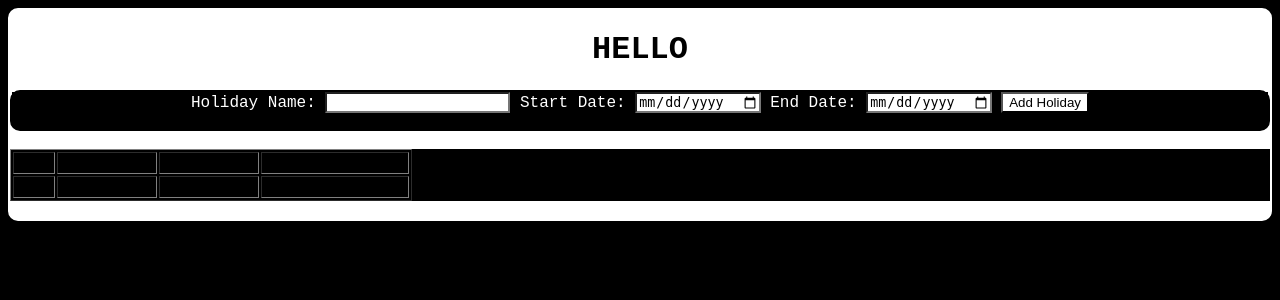
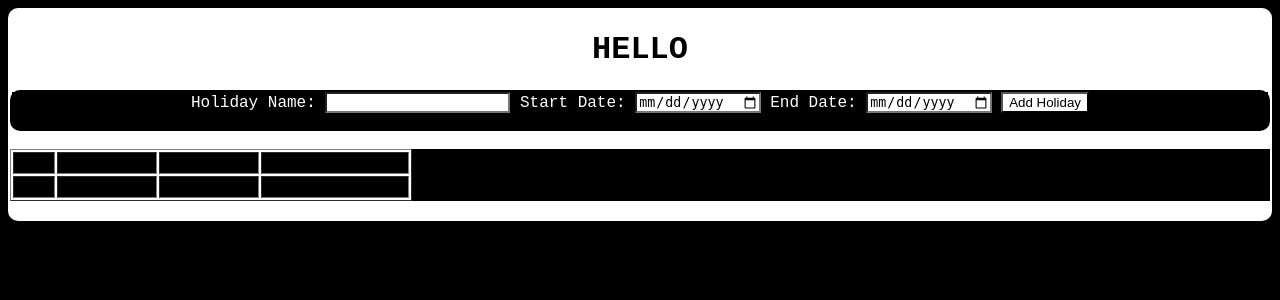
Before and after one commit to JaydenJonathan/Holiday-Tracker-JJO, a Flask app: page / in a window 1280 px wide. Shown: the top 300 px of the page. Run offline with Flask 3, Linux system fonts and the light colour scheme; data comes from the database, SQL or seed files in the repository; both versions use the stored data as it was after the commit.

Commit message:
commit 3

```diff
--- a/templates/index.html
+++ b/templates/index.html
@@ -32,6 +32,9 @@
                 background-color: white;
             }
             button {
+                background-color: white;
+            }
+            table {
                 background-color: white;
             }
         </style>
```
Also changed, not shown: t_list.db.
